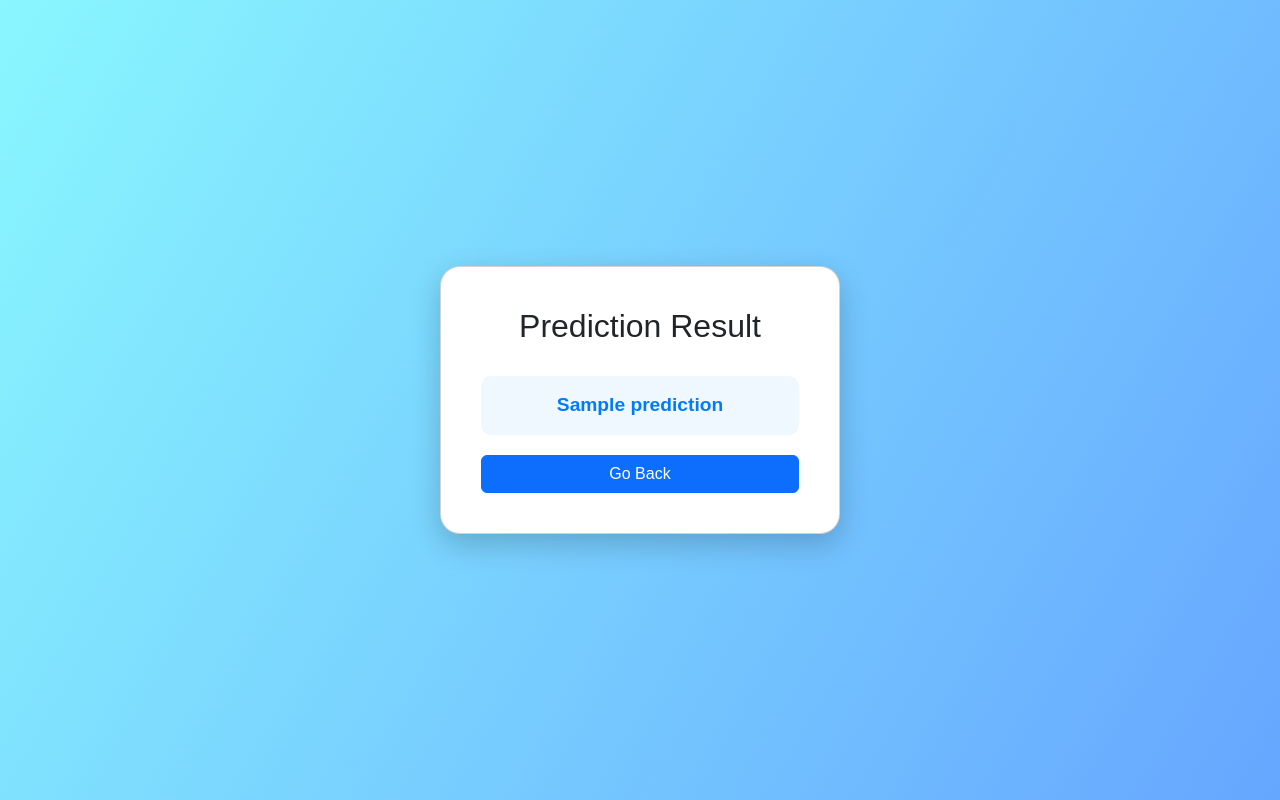
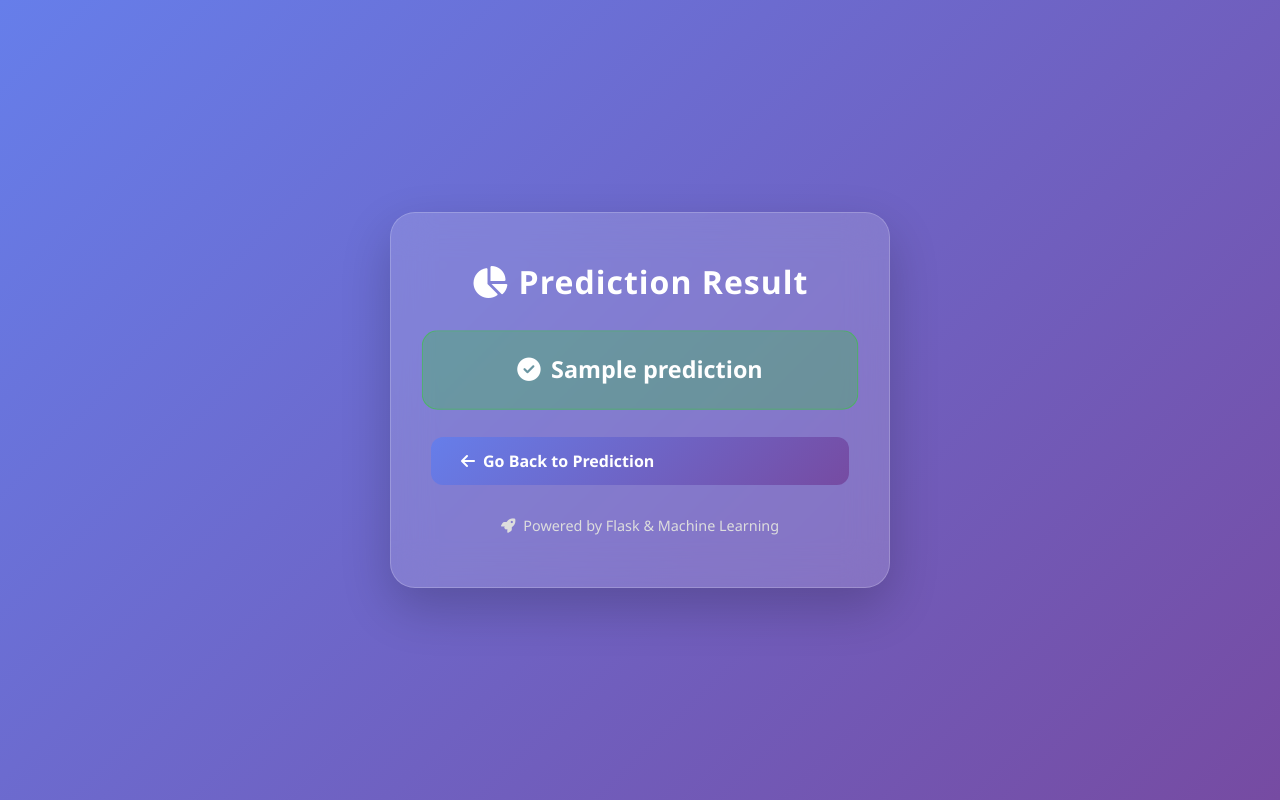
Before and after one commit to ayaz1017/Bank-Customer-Churn-Prediction, a Flask app: template templates/result.html in a window 1280 px wide. Run offline with Flask 3, Linux system fonts and the light colour scheme; the template is opened without the code that fills it: most values are stand-ins (such as "Sample title", 1, 10 or a date in 2020).

Commit message:
Update result.html

```diff
--- a/templates/result.html
+++ b/templates/result.html
@@ -3,51 +3,135 @@
 <head>
     <meta charset="UTF-8">
     <title>Prediction Result</title>
+    <meta name="viewport" content="width=device-width, initial-scale=1.0">
     <link href="https://cdn.jsdelivr.net/npm/bootstrap@5.3.2/dist/css/bootstrap.min.css" rel="stylesheet">
+    <link href="https://cdnjs.cloudflare.com/ajax/libs/font-awesome/6.4.0/css/all.min.css" rel="stylesheet">
+    <link href="https://cdnjs.cloudflare.com/ajax/libs/animate.css/4.1.1/animate.min.css" rel="stylesheet"/>
     <style>
         body {
-            background: linear-gradient(120deg, #89f7fe, #66a6ff);
-            font-family: Arial, sans-serif;
+            background: linear-gradient(135deg, #667eea, #764ba2);
+            font-family: 'Segoe UI', Tahoma, Geneva, Verdana, sans-serif;
             min-height: 100vh;
             display: flex;
             justify-content: center;
             align-items: center;
+            padding: 20px;
+            margin: 0;
         }
         .card {
-            padding: 40px;
-            border-radius: 20px;
-            background: white;
-            box-shadow: 0 10px 30px rgba(0,0,0,0.2);
-            width: 400px;
+            padding: 50px 40px;
+            border-radius: 25px;
+            background: rgba(255, 255, 255, 0.15);
+            backdrop-filter: blur(20px);
+            box-shadow: 0 20px 50px rgba(0,0,0,0.2);
+            width: 100%;
+            max-width: 500px;
             text-align: center;
-            animation: fadeIn 1s ease-in-out;
+            animation: fadeInUp 1s ease;
+            color: #fff;
+            border: 1px solid rgba(255, 255, 255, 0.2);
         }
         h2 {
             margin-bottom: 30px;
+            font-weight: 700;
+            letter-spacing: 1px;
+            display: flex;
+            align-items: center;
+            justify-content: center;
+            gap: 10px;
         }
         .prediction {
-            font-size: 1.2rem;
+            font-size: 1.4rem;
             font-weight: bold;
-            margin-bottom: 20px;
-            padding: 15px;
-            border-radius: 10px;
-            background-color: #f0f8ff;
-            color: #007bff;
+            margin-bottom: 30px;
+            padding: 20px;
+            border-radius: 15px;
+            background: rgba(255, 255, 255, 0.2);
+            color: #fff;
+            display: flex;
+            align-items: center;
+            justify-content: center;
+            gap: 10px;
+            animation: pulse 2s infinite;
         }
-        a {
+        .prediction.churn {
+            background: rgba(255, 99, 71, 0.3);
+            border: 1px solid rgba(255, 99, 71, 0.5);
+        }
+        .prediction.no-churn {
+            background: rgba(50, 205, 50, 0.3);
+            border: 1px solid rgba(50, 205, 50, 0.5);
+        }
+        .btn {
+            border: none;
+            background: linear-gradient(135deg, #667eea, #764ba2);
+            color: #fff;
+            font-weight: 600;
+            padding: 12px 30px;
+            border-radius: 12px;
+            transition: 0.3s ease;
             text-decoration: none;
+            display: inline-flex;
+            align-items: center;
+            gap: 8px;
         }
-        @keyframes fadeIn {
-            0% { opacity: 0; transform: translateY(-20px); }
+        .btn:hover {
+            transform: translateY(-3px);
+            box-shadow: 0 8px 20px rgba(0,0,0,0.3);
+            color: #fff;
+        }
+        .btn:active {
+            transform: translateY(0);
+        }
+        .footer-text {
+            text-align: center;
+            margin-top: 30px;
+            font-size: 0.9rem;
+            color: #ddd;
+            display: flex;
+            align-items: center;
+            justify-content: center;
+            gap: 8px;
+        }
+        @keyframes fadeInUp {
+            0% { opacity: 0; transform: translateY(20px); }
             100% { opacity: 1; transform: translateY(0); }
+        }
+        @keyframes pulse {
+            0% { transform: scale(1); }
+            50% { transform: scale(1.05); }
+            100% { transform: scale(1); }
+        }
+        @media (max-width: 576px) {
+            .card {
+                padding: 40px 20px;
+                max-width: 100%;
+            }
+            h2 {
+                font-size: 1.5rem;
+            }
+            .prediction {
+                font-size: 1.2rem;
+                padding: 15px;
+            }
         }
     </style>
 </head>
 <body>
-    <div class="card">
-        <h2>Prediction Result</h2>
-        <div class="prediction">{{ prediction }}</div>
-        <a href="/" class="btn btn-primary">Go Back</a>
+    <div class="card animate__animated animate__fadeInUp">
+        <h2><i class="fas fa-chart-pie"></i> Prediction Result</h2>
+        <div class="prediction {% if 'will churn' in prediction.lower() %}churn{% else %}no-churn{% endif %}">
+            {% if 'will churn' in prediction.lower() %}
+                <i class="fas fa-exclamation-triangle"></i>
+            {% else %}
+                <i class="fas fa-check-circle"></i>
+            {% endif %}
+            {{ prediction }}
+        </div>
+        <a href="/" class="btn"><i class="fas fa-arrow-left"></i> Go Back to Prediction</a>
+        <div class="footer-text">
+            <i class="fas fa-rocket"></i> Powered by Flask & Machine Learning
+        </div>
     </div>
 </body>
 </html>
```
